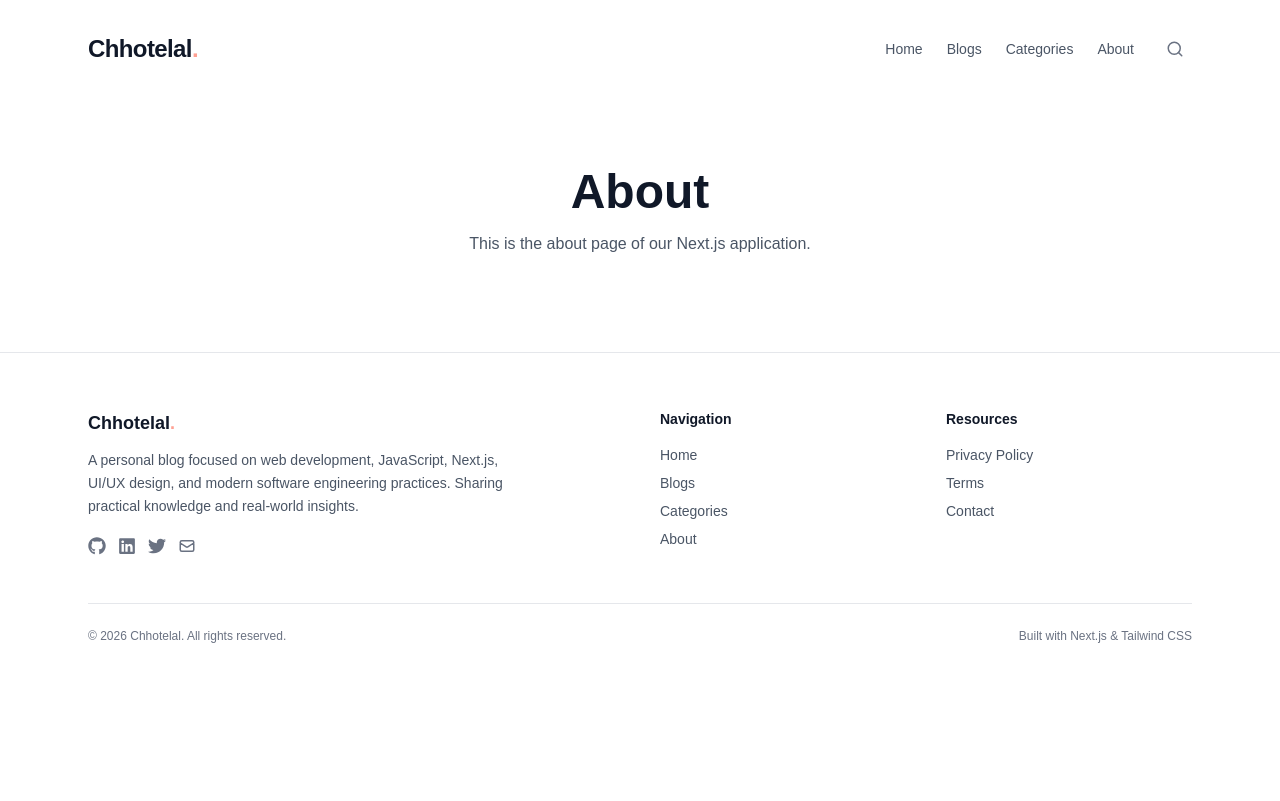
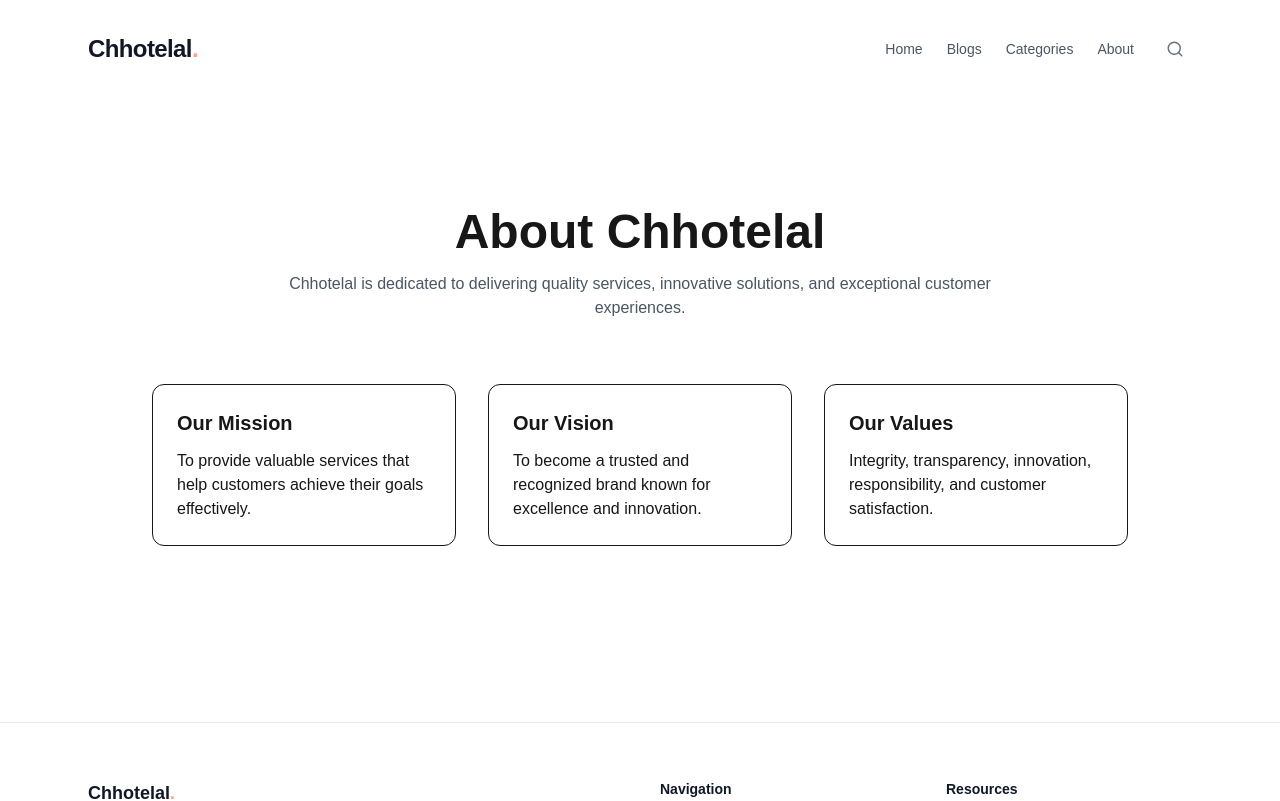
Before and after one commit to pradipchaudhary/chhotelal, a Next.js app: page /about in a window 1280 px wide. Shown: the top 801 px of the page. Built offline with nearby package versions, Linux system fonts and the light colour scheme.

Commit message:
create all the basic page

```diff
--- a/app/about/page.tsx
+++ b/app/about/page.tsx
@@ -1,22 +1,56 @@
+export const metadata = {
+  title: "About Us | Chhotelal",
+  description: "Learn more about Chhotelal",
+};
 
-const AboutPage = () => {
+export default function AboutPage() {
   return (
-    <div>
-      {/* Header Section */}
-      <section className="text-center max-w-3xl mx-auto pt-10">
-        <h1 className="text-4xl md:text-5xl font-bold text-gray-900">
-          About
+    <main className="max-w-5xl mx-auto px-6 py-20">
+      <div className="text-center mb-16">
+        <h1 className="text-5xl font-bold mb-4">
+          About Chhotelal
         </h1>
 
-        <p className="mt-4 text-gray-600 text-sm md:text-base">
-          This is the about page of our Next.js application.
+        <p className="text-gray-600 max-w-3xl mx-auto">
+          Chhotelal is dedicated to delivering quality services,
+          innovative solutions, and exceptional customer experiences.
         </p>
+      </div>
 
+      <div className="grid md:grid-cols-3 gap-8">
+        <div className="border rounded-xl p-6">
+          <h2 className="text-xl font-semibold mb-3">
+            Our Mission
+          </h2>
 
-      </section>
+          <p>
+            To provide valuable services that help customers
+            achieve their goals effectively.
+          </p>
+        </div>
 
-    </div>
-  )
+        <div className="border rounded-xl p-6">
+          <h2 className="text-xl font-semibold mb-3">
+            Our Vision
+          </h2>
+
+          <p>
+            To become a trusted and recognized brand known
+            for excellence and innovation.
+          </p>
+        </div>
+
+        <div className="border rounded-xl p-6">
+          <h2 className="text-xl font-semibold mb-3">
+            Our Values
+          </h2>
+
+          <p>
+            Integrity, transparency, innovation,
+            responsibility, and customer satisfaction.
+          </p>
+        </div>
+      </div>
+    </main>
+  );
 }
-
-export default AboutPage
--- /dev/null
+++ b/app/contact/page.tsx
@@ -0,0 +1,73 @@
+export const metadata = {
+  title: "Contact Us | Chhotelal",
+  description: "Get in touch with Chhotelal",
+};
+
+export default function ContactPage() {
+  return (
+    <main className="max-w-5xl mx-auto px-6 py-20">
+      <div className="text-center mb-14">
+        <h1 className="text-5xl font-bold mb-4">
+          Contact Us
+        </h1>
+
+        <p className="text-gray-600 max-w-2xl mx-auto">
+          Have questions or business inquiries? We'd love
+          to hear from you.
+        </p>
+      </div>
+
+      <div className="grid md:grid-cols-2 gap-10">
+        <div className="space-y-5">
+          <div className="p-6 border rounded-xl">
+            <h3 className="font-semibold mb-2">
+              Email
+            </h3>
+            <p>info@chhotelal.com.np</p>
+          </div>
+
+          <div className="p-6 border rounded-xl">
+            <h3 className="font-semibold mb-2">
+              Phone
+            </h3>
+            <p>+977-XXXXXXXXXX</p>
+          </div>
+
+          <div className="p-6 border rounded-xl">
+            <h3 className="font-semibold mb-2">
+              Address
+            </h3>
+            <p>Kathmandu, Nepal</p>
+          </div>
+        </div>
+
+        <form className="space-y-5">
+          <input
+            type="text"
+            placeholder="Full Name"
+            className="w-full border rounded-lg p-4"
+          />
+
+          <input
+            type="email"
+            placeholder="Email Address"
+            className="w-full border rounded-lg p-4"
+          />
+
+          <textarea
+            rows={6}
+            placeholder="Your Message"
+            className="w-full border rounded-lg p-4"
+          />
+
+          <button
+            type="submit"
+            className="bg-black text-white px-6 py-3 rounded-lg"
+          >
+            Send Message
+          </button>
+        </form>
+      </div>
+    </main>
+  );
+}
--- /dev/null
+++ b/app/terms/page.tsx
@@ -0,0 +1,59 @@
+export const metadata = {
+  title: "Terms & Conditions | Chhotelal",
+  description: "Terms and Conditions for Chhotelal",
+};
+
+export default function TermsPage() {
+  return (
+    <main className="max-w-4xl mx-auto px-6 py-20">
+      <h1 className="text-4xl font-bold mb-8">
+        Terms & Conditions
+      </h1>
+
+      <p className="text-gray-600 mb-6">
+        Last Updated: June 2026
+      </p>
+
+      <section className="space-y-6">
+        <div>
+          <h2 className="text-2xl font-semibold mb-2">
+            Website Usage
+          </h2>
+          <p>
+            By using this website, you agree to use it lawfully
+            and not attempt unauthorized access.
+          </p>
+        </div>
+
+        <div>
+          <h2 className="text-2xl font-semibold mb-2">
+            Intellectual Property
+          </h2>
+          <p>
+            All content including text, graphics, logos,
+            and images are the property of Chhotelal.
+          </p>
+        </div>
+
+        <div>
+          <h2 className="text-2xl font-semibold mb-2">
+            Limitation of Liability
+          </h2>
+          <p>
+            We are not responsible for any damages resulting
+            from the use of this website.
+          </p>
+        </div>
+
+        <div>
+          <h2 className="text-2xl font-semibold mb-2">
+            Governing Law
+          </h2>
+          <p>
+            These terms are governed by the laws of Nepal.
+          </p>
+        </div>
+      </section>
+    </main>
+  );
+}
--- a/components/Footer.tsx
+++ b/components/Footer.tsx
@@ -81,7 +81,7 @@ export default function Footer() {
             </h3>
 
             <ul className="space-y-2 text-sm text-gray-600">
-              <li><Link href="/privacy" className="hover:text-black">Privacy Policy</Link></li>
+              <li><Link href="/privacy-policy" className="hover:text-black">Privacy Policy</Link></li>
               <li><Link href="/terms" className="hover:text-black">Terms</Link></li>
               <li><Link href="/contact" className="hover:text-black">Contact</Link></li>
             </ul>
```
